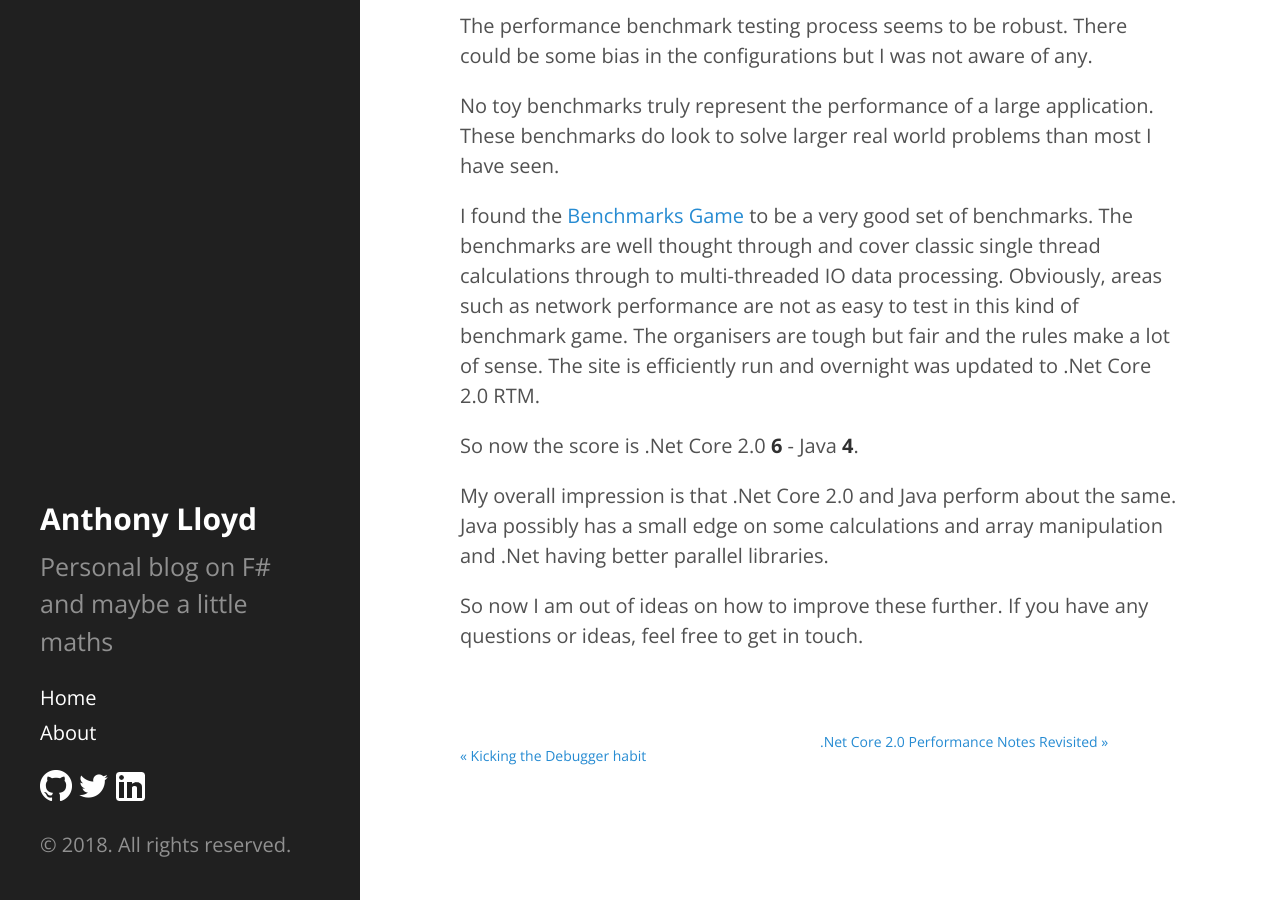
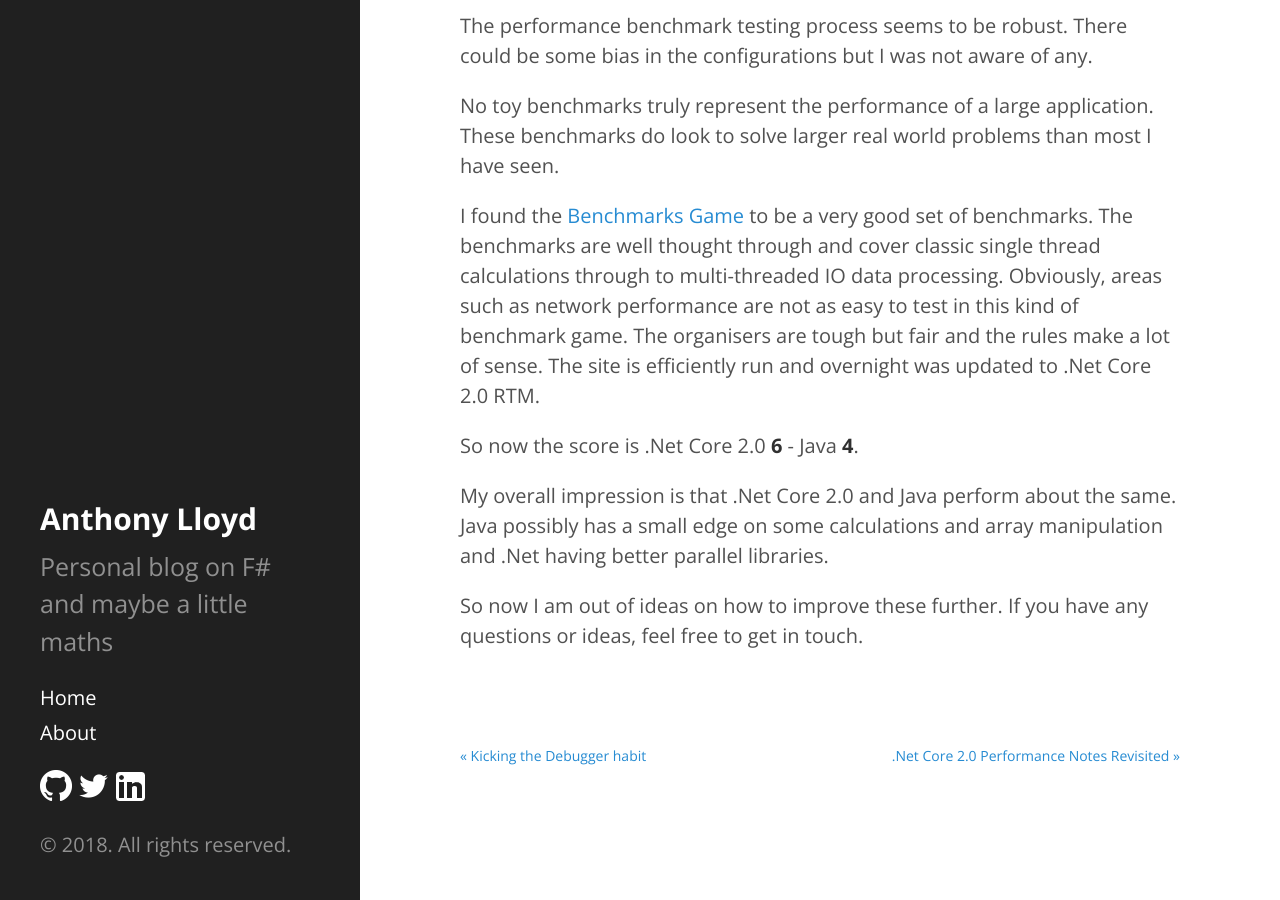
Before and after one commit to AnthonyLloyd/AnthonyLloyd.github.io, a Jekyll site: the page built from _posts/2017-08-15-dotnetcore-performance.html, in a window 1280 px wide and 900 px high, scrolled down 2544 px. Built offline with Jekyll 4.4.1, drawn with Linux system fonts in a browser that asks for light colours; some web fonts are replaced; comment, search, counter and statistics services are not loaded.

Commit message:
prev/next

```diff
--- a/_layouts/post.html
+++ b/_layouts/post.html
@@ -10,12 +10,12 @@
   {{ content }}
 </div>
 
-<div style="font-size: 14px;display: block;width:auto;overflow:hidden" class="PageNavigation">
+<div style="font-size: 14px;display:block;width:auto;overflow:hidden" class="PageNavigation">
   {% if page.previous.url %}
-    <a style="display:block;width:50%;float:left;margin: 1em 0" class="prev" href="{{page.previous.url}}">&laquo; {{page.previous.title}}</a>
+    <a style="display:block;width:50%;float:left;margin:1em 0" class="prev" href="{{page.previous.url}}">&laquo; {{page.previous.title}}</a>
   {% endif %}
   {% if page.next.url %}
-    <a style="text-align: right" class="next" href="{{page.next.url}}">{{page.next.title}} &raquo;</a>
+    <a style="display:block;width:50%;float:left;margin:1em 0;text-align:right" class="next" href="{{page.next.url}}">{{page.next.title}} &raquo;</a>
   {% endif %}
 </div>
 
```
